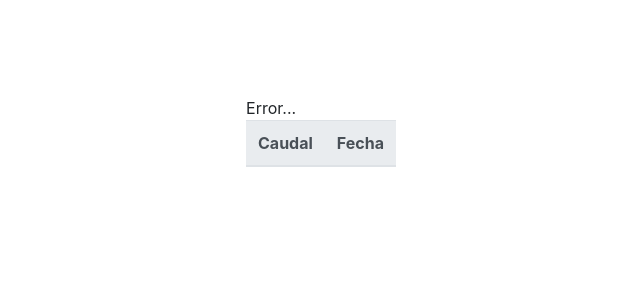
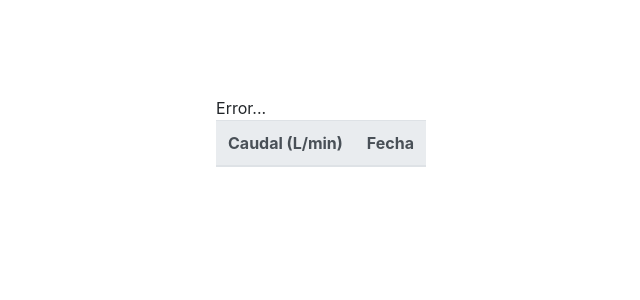
Before and after one commit to Kkmiloo/MedidorDeAguaIOT, a PHP site: page /nodo.php in a window 1280 px wide. Shown: the part 56-356 px from the top of the page, without its empty margins (319-959 px from the left). Run offline with PHP 8.4, Linux system fonts and the light colour scheme; data that the repository does not hold is empty.

Commit message:
Comentarios y arreglo
Comentarios adicionales y arreglo de la unidad de la variable caudal, se agregó Litros por minuto

```diff
--- a/css/nodo.css
+++ b/css/nodo.css
@@ -1,4 +1,4 @@
-/*ESTILOS PARA LA PÁGINA QUE EL RESIDENTE VE CON TABLAS*/
+/*ESTILOS PARA LA PÁGINA QUE EL RESIDENTE Y EMPRESA VE CON TABLAS*/
 .row{
     display: flex;
     justify-content: space-around;
--- a/nodo.php
+++ b/nodo.php
@@ -43,13 +43,13 @@
                 <thead class="thead-light">
                     <!--Creo tabla con las columnas caudal y fecha-->
                     <tr>
-                        <th scope="col">Caudal</th>
+                        <th scope="col">Caudal (L/min)</th>
                         <th scope="col">Fecha</th>
                     </tr>
                 </thead>
                 <tbody>
                     <?php
-    //Método que llama a la API
+                            //Método que llama a la API
     //Envio nodo, variable y el token correspondiente
    function llamarAPI($nodo,$var,$token){
     $url_rest = "https://things.ubidots.com/api/v1.6/devices/$nodo/$var/values?token=$token";//verificar
@@ -59,7 +59,7 @@
     $curl = curl_init($url_rest);
     //Parámetros de conexión, la segunda me indica que puedo guardar los datos en una variable
     curl_setopt($curl, CURLOPT_RETURNTRANSFER, true);
-   //Guardo en la variable respuesta lo que obtenga de Ubidots
+    //Guardo en la variable respuesta lo que obtenga de Ubidots
     $respuesta = curl_exec($curl);
     //Si no hay datos, cierre la conexión
     if($respuesta===false){
@@ -84,7 +84,7 @@
     }else{
         //de resto
         for ($i=0; $i<10; $i++){
-            //Llene la tabla con los datos que va obteniendo de caudal
+            //Llene la tabla con los datos que va obteniendo de la variable
             $j = $result[$i];
             $valor = $j -> value;
             $time = $j -> timestamp;
@@ -94,13 +94,14 @@
     }
  }
 
+ //Ejecuto el método llamar a la API para la variable caudal
  $var = "caudal";
  llamarAPI($nodo,$var,$token);
    ?>
                 </tbody>
             </table>
         </div>
-
+    <!--Creo la tabla de proximidad-->
         <div>
             <table class="table">
                 <thead class="thead-light">
@@ -111,6 +112,7 @@
                 </thead>
                 <tbody>
                     <?php
+            //Ejecuto método de llamar a la API pero ahora con proximidad
             $var= "proximidad";
             llamarAPI($nodo,$var,$token);
           ?>
@@ -119,6 +121,7 @@
         </div>
 
         <div>
+            <!--Creo la tabla de ph-->
             <table class="table">
                 <thead class="thead-light">
                     <tr>
@@ -129,6 +132,7 @@
                 <tbody>
                     <?php
             $var= "ph";
+            //Ejecuto método de llamar a la API con PH
             llamarAPI($nodo,$var,$token);
           ?>
                 </tbody>
@@ -136,10 +140,12 @@
         </div>
 
         <div >
+            <!--Creo el título de la alerta con su circulo-->
             <h2>Alerta<br> PH</h2>
         <div id="circulo1">
         <?php
                 $var= "alertaph";
+                //Ejecuto método de llamar a la API con la alerta
                 llamarAPI($nodo,$var,$token);
         ?>
             </script>
```
Also changed, not shown: nodoEmcali.php (+19 -3 lines).
